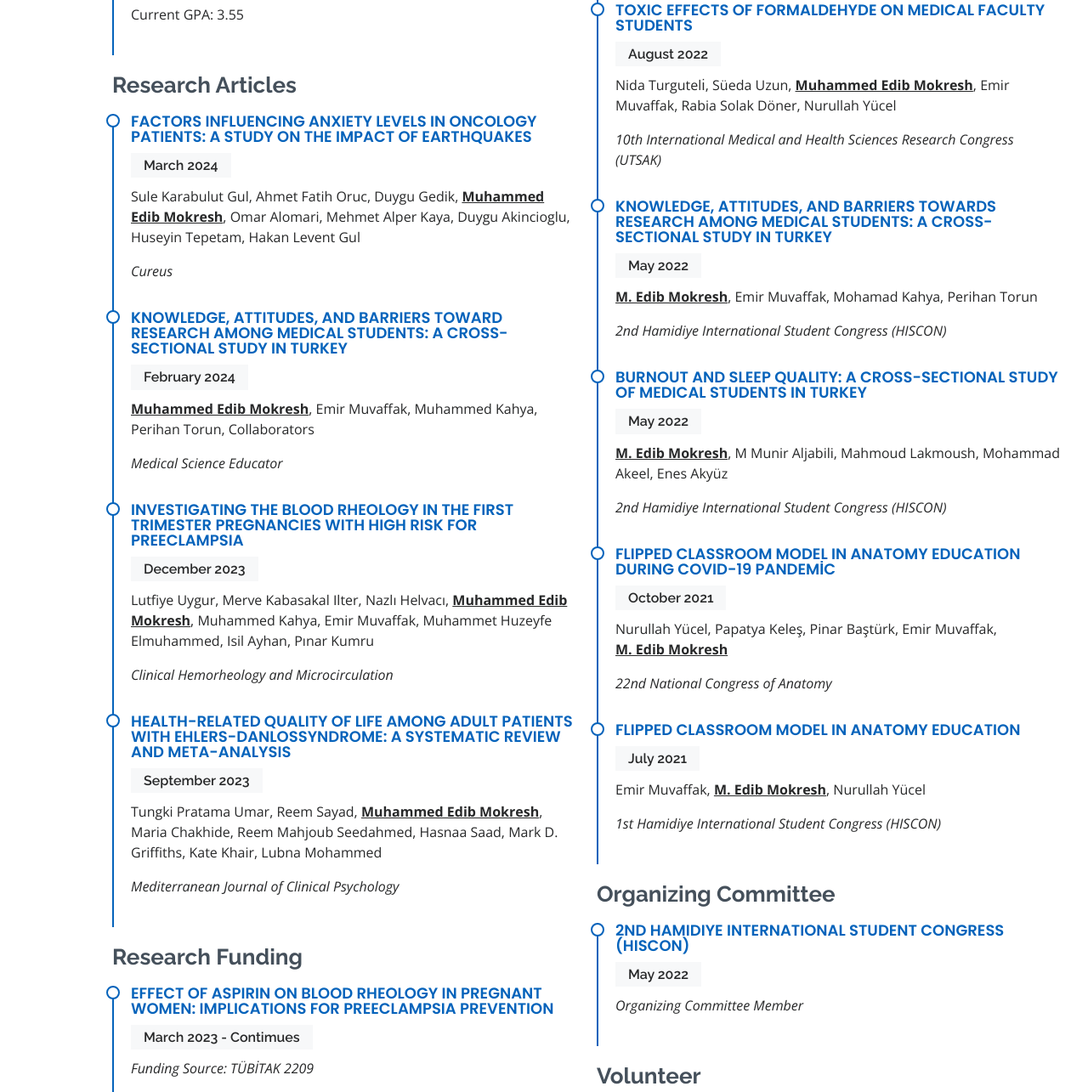
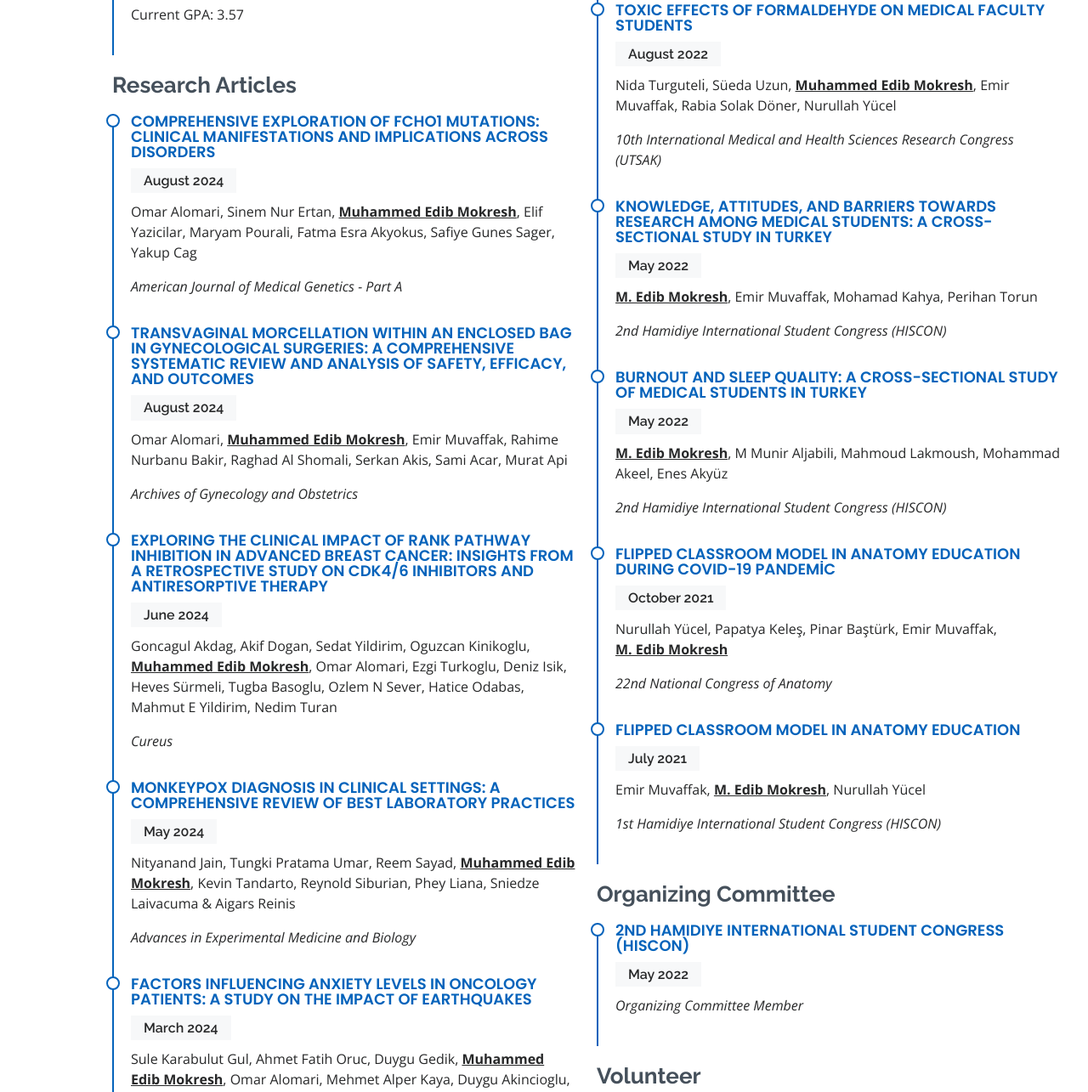
Before and after one commit to M-Edib/m-edib.github.io, a plain HTML site: page index.html in a window 1280 px wide. Shown: the part 1515-2800 px from the top of the page at 85% size. Drawn offline with nearby package versions, Linux system fonts and the light colour scheme.

Commit message:
Update index.html

```diff
--- a/index.html
+++ b/index.html
@@ -308,14 +308,38 @@
               <h5>2019 - Present</h5>
               <p><em>Hamidiye International School of Medicine, University of Health Sciences, Istanbul, Turkey.</em></p>
               <p>MBBCh Drgree Expected in 2025</p>
-              <p>Current GPA: 3.55</p>
+              <p>Current GPA: 3.57</p>
             </div>
             <h3 class="resume-title">Research Articles</h3>
             <div class="resume-item">
-                <h4>Factors Influencing Anxiety Levels in Oncology Patients: A Study on the Impact of Earthquakes</h4>
-                <h5>March 2024</h5>
-                <p>Sule Karabulut Gul, Ahmet Fatih Oruc, Duygu Gedik, <strong><ins>Muhammed Edib Mokresh</ins></strong>, Omar Alomari, Mehmet Alper Kaya, Duygu Akincioglu, Huseyin Tepetam, Hakan Levent Gul</p>
-                <p><em>Cureus</em></p>
+              <h4>Comprehensive exploration of FCHO1 mutations: Clinical manifestations and implications across disorders</h4>
+              <h5>August 2024</h5>
+              <p>Omar Alomari, Sinem Nur Ertan, <strong><ins>Muhammed Edib Mokresh</ins></strong>, Elif Yazicilar, Maryam Pourali, Fatma Esra Akyokus, Safiye Gunes Sager, Yakup Cag</p>
+              <p><em>American Journal of Medical Genetics - Part A</em></p>
+            </div>
+            <div class="resume-item">
+              <h4>Transvaginal morcellation within an enclosed bag in gynecological surgeries: a comprehensive systematic review and analysis of safety, efficacy, and outcomes</h4>
+              <h5>August 2024</h5>
+              <p>Omar Alomari, <strong><ins>Muhammed Edib Mokresh</ins></strong>, Emir Muvaffak, Rahime Nurbanu Bakir, Raghad Al Shomali, Serkan Akis, Sami Acar, Murat Api </p>
+              <p><em>Archives of Gynecology and Obstetrics</em></p>
+            </div>
+            <div class="resume-item">
+              <h4>Exploring the Clinical Impact of RANK Pathway Inhibition in Advanced Breast Cancer: Insights From a Retrospective Study on CDK4/6 Inhibitors and Antiresorptive Therapy</h4>
+              <h5>June 2024</h5>
+              <p>Goncagul Akdag, Akif Dogan, Sedat Yildirim, Oguzcan Kinikoglu, <strong><ins>Muhammed Edib Mokresh</ins></strong>, Omar Alomari, Ezgi Turkoglu, Deniz Isik, Heves Sürmeli, Tugba Basoglu, Ozlem N Sever, Hatice Odabas, Mahmut E Yildirim, Nedim Turan</p>
+              <p><em>Cureus</em></p>
+            </div>
+            <div class="resume-item">
+              <h4>Monkeypox Diagnosis in Clinical Settings: A Comprehensive Review of Best Laboratory Practices</h4>
+              <h5>May 2024</h5>
+              <p>Nityanand Jain, Tungki Pratama Umar, Reem Sayad, <strong><ins>Muhammed Edib Mokresh</ins></strong>, Kevin Tandarto, Reynold Siburian, Phey Liana, Sniedze Laivacuma & Aigars Reinis</p>
+              <p><em>Advances in Experimental Medicine and Biology</em></p>
+            </div>
+            <div class="resume-item">
+              <h4>Factors Influencing Anxiety Levels in Oncology Patients: A Study on the Impact of Earthquakes</h4>
+              <h5>March 2024</h5>
+              <p>Sule Karabulut Gul, Ahmet Fatih Oruc, Duygu Gedik, <strong><ins>Muhammed Edib Mokresh</ins></strong>, Omar Alomari, Mehmet Alper Kaya, Duygu Akincioglu, Huseyin Tepetam, Hakan Levent Gul</p>
+              <p><em>Cureus</em></p>
             </div>
             <div class="resume-item">
               <h4>Knowledge, Attitudes, and Barriers Toward Research Among Medical Students: A Cross-sectional Study in Turkey</h4>
```
